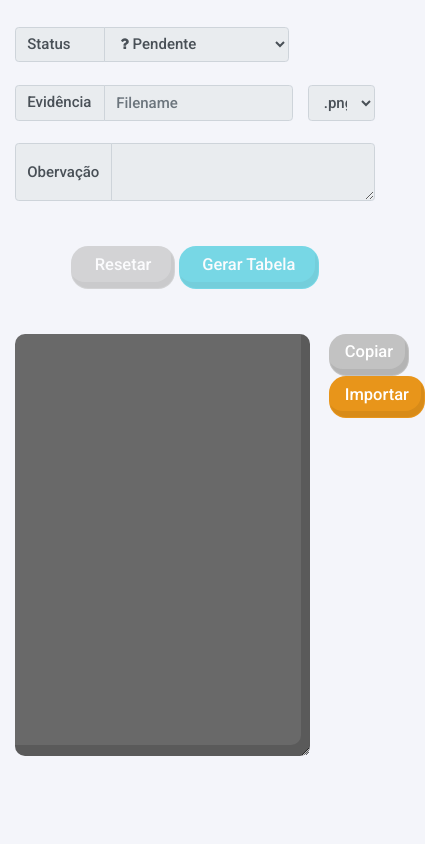
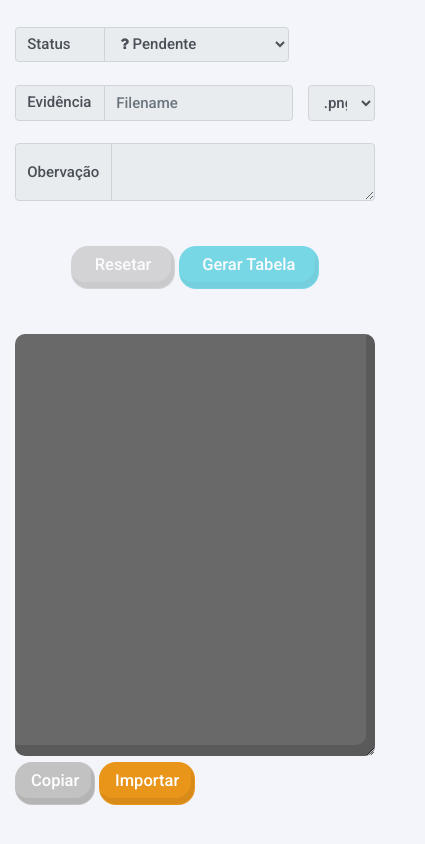
Before and after one commit to gustaborges/formatador-tabela-jira, a website built with webpack: page editor-leitura-tabela.html in a window 390 px wide. Shown: the part 446-1290 px from the top of the page, 425 px wide, since content can reach past the window. Before the commit the page ends 1253 px from the top, so only its background shows below. Built offline with nearby package versions, Linux system fonts and the light colour scheme; files whose address does not match are found by name.

Commit message:
Fixed CodeEditor Responsive Behavior

```diff
--- a/editor-leitura-tabela.html
+++ b/editor-leitura-tabela.html
@@ -157,18 +157,17 @@
       <!--Right Side-->
       <div class="col-12 col-lg-5 mb-5">
         <div class="row">
-          <div class="col-sm-12 col-10">
+          <div class="col-12">
             <textarea id="codeEditor" class="markup-code-area"></textarea>
           </div>
 
-          <div class="col-sm-12 col-2 pl-1 ">
+          <div class="col-12">
             <button class="btn btn-candy btn-candy--pale pl-3 pr-3" id="btnCopy">
               Copiar
             </button>
             <button class="btn btn-candy btn-candy--orange pl-3 pr-3" id="btnImport" data-toggle="tooltip" data-placement="bottom" title="Ler o conteúdo do editor&NewLine;e importar dados">
               Importar
             </button>
-
           </div>
         </div>
       </div>
```
